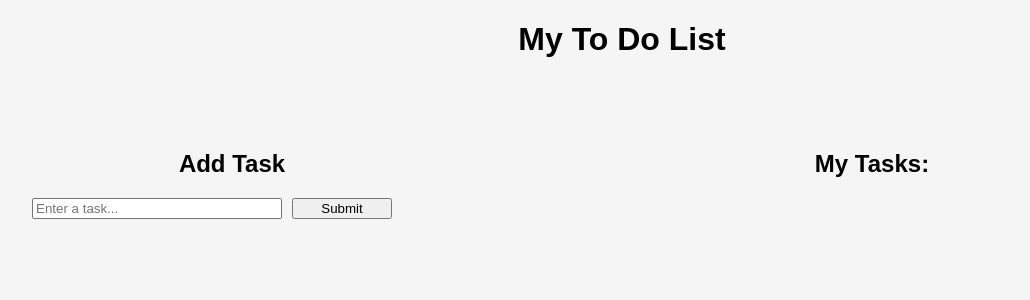
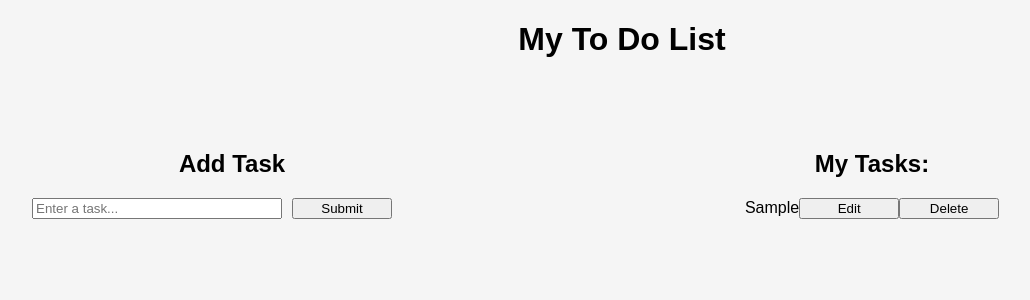
Before and after one commit to Vallente22/todo-list, a React (Vite) app: page / in a window 1280 px wide. Both pictures are taken after typing "Sample" into the empty fields and a click on the button "Submit". Shown: the top 300 px of the page, without its empty margins (18-1048 px from the left). Built offline with nearby package versions, Linux system fonts and the light colour scheme.

Commit message:
display the tasks on the my tasks section

```diff
--- a/package.json
+++ b/package.json
@@ -10,6 +10,7 @@
     "preview": "vite preview"
   },
   "dependencies": {
+    "nanoid": "^6.0.1",
     "react": "^19.2.8",
     "react-dom": "^19.2.8"
   },
--- a/src/App.jsx
+++ b/src/App.jsx
@@ -1,4 +1,5 @@
 import { useState } from 'react'
+import { nanoid } from 'nanoid'
 import './App.css'
 
 export default function App() {
@@ -9,7 +10,14 @@ export default function App() {
 
   const handleSubmit = (event) => {
     event.preventDefault()
-    setTodos(prevTodos => ([...prevTodos, task]))
+    setTodos(prevTodos => [
+      ...prevTodos,
+      {
+        id: nanoid(),
+        value: task,
+        complete: false
+      }
+    ])
     setTask("")
   }
 
@@ -17,7 +25,15 @@ export default function App() {
     setTask(event.target.value)
   }
 
-  console.log(todos)
+  const todoElements = todos.map((task) => {
+    return (
+      <div className="task-container">
+        {task.value}
+        <button>Edit</button>
+        <button>Delete</button>
+      </div>
+    )
+  })
 
   return (
     <>
@@ -43,7 +59,7 @@ export default function App() {
 
         <section className="todo-display">
           <h2>My Tasks:</h2>
-
+          {todoElements}
         </section>
       </main>
     </>
```
Also changed, not shown: 1 other file (tests, documents, lock files or other folders).
